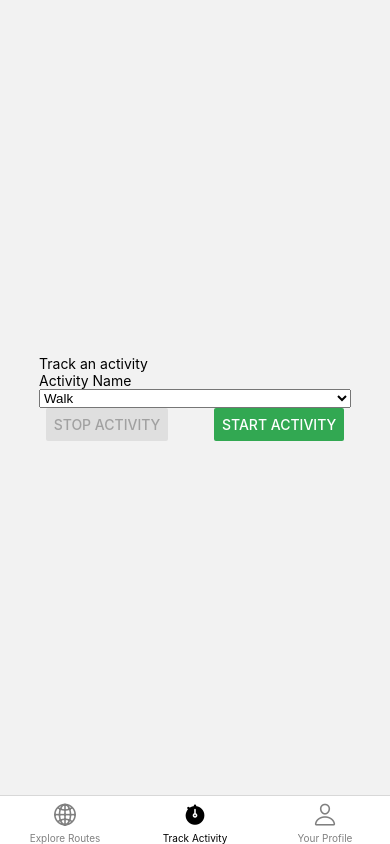
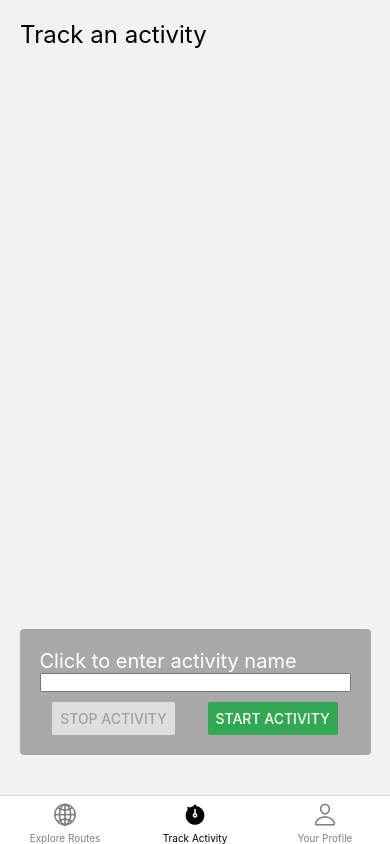
Before and after one commit to AJVEATS/activity-tracker-react-native, a React Native app: screen /MainBottomTabNavigator in a window 390 px wide. Built offline with nearby package versions, Linux system fonts and the light colour scheme.

Commit message:
Users can switch between their activities & public

```diff
--- a/Screens/ActivityScreen.js
+++ b/Screens/ActivityScreen.js
@@ -19,7 +19,7 @@
  * @param {Object} item - An object containing the activities information and data
  */
 import ActivityAltitudeChartComponent from '../Components/ActivityAltitudeChartComponent';
-import { Button, Keyboard, ScrollView, StyleSheet, TextInput, View } from 'react-native';
+import { Button, Keyboard, ScrollView, StyleSheet, Switch, TextInput, View, Text } from 'react-native';
 import ActivityMapPreviewComponent from '../Components/ActivityMapPreviewComponent';
 import ActivityInfoComponent from '../Components/ActivityInfoComponent';
 import { firebaseConfig } from '../Components/FirebaseAuthComponent';
@@ -39,6 +39,12 @@ const ActivityScreen = (item) => {
     const navigation = useNavigation();
     const [notes, onChangeNotes] = useState(null);
     const [activityWeather, setActivityWeather] = useState([]);
+
+
+    const [publicStatus, setPublic] = useState(false);
+    const toggleSwitch = () => setPublic(previousState => !previousState);
+
+    console.log(publicStatus);
 
     // Initialize Firebase
     const app = initializeApp(firebaseConfig);
@@ -196,9 +202,15 @@ const ActivityScreen = (item) => {
             if (notes != null) {
                 activity.notes = notes;
             }
+
+            if (publicStatus) {
+                activity.privacy = 'public';
+            } else {
+                activity.privacy = 'private';
+            }
             const collectionRef = doc(db, 'activities', `${userID}:${activity.endTime}`);
 
-            delete activity.endTime;
+            // delete activity.endTime;
             setDoc(collectionRef, activity, { merge: true });
             navigation.goBack();
         } catch (e) {
@@ -229,6 +241,16 @@ const ActivityScreen = (item) => {
                             value={notes}
                             onSubmitEditing={Keyboard.dismiss}
                             textAlignVertical={'top'} />
+                    </View>
+                    <View style={styles.switchContainer}>
+                        <Text style={styles.switchText}>Make Activity publicStatus</Text>
+                        <Switch
+                            trackColor={{ false: "#767577", true: "#81b0ff" }}
+                            thumbColor={publicStatus ? colors.black : "#f4f3f4"}
+                            ios_backgroundColor="#3e3e3e"
+                            onValueChange={toggleSwitch}
+                            value={publicStatus}
+                        />
                     </View>
                     <View style={styles.buttonContainer}>
                         <Button
@@ -280,6 +302,13 @@ const styles = StyleSheet.create({
         padding: 5,
         marginHorizontal: 10,
     },
+    switchContainer: {
+        marginHorizontal: 20,
+        flex: 1,
+        alignItems: 'center',
+        flexDirection: 'row',
+        justifyContent: 'space-between'
+    },
     buttonContainer: {
         width: '100%',
         display: 'flex',
--- a/Screens/ExploreScreen.js
+++ b/Screens/ExploreScreen.js
@@ -8,8 +8,9 @@
 import { getFirestore, collection, query, where, getDocs } from 'firebase/firestore';
 import PastActivityCardComponent from '../Components/PastActivityCardComponent';
 import { firebaseConfig } from '../Components/FirebaseAuthComponent';
-import { StyleSheet, Text, View, FlatList } from 'react-native';
+import { StyleSheet, Text, View, FlatList, Pressable } from 'react-native';
 import { SafeAreaView } from 'react-native-safe-area-context';
+import Ionicons from 'react-native-vector-icons/Ionicons';
 import React, { useEffect, useState } from 'react';
 import { initializeApp } from 'firebase/app';
 import { getAuth } from 'firebase/auth';
@@ -17,36 +18,63 @@ import colors from '../colors';
 
 const ExploreScreen = ({ navigation }) => {
     const [activities, setActivities] = useState([]);
+    const [activityQuery, setActivityQuery] = useState(false);
 
     const app = initializeApp(firebaseConfig);  // Connecting to the firestore collection
     const auth = getAuth(app);
     const user = (auth.currentUser);    // Getting the current user's data
     // console.log(user.uid); // For Testing
 
+    const [field, setField] = useState('uid');
+    const [fieldValue, setFieldValue] = useState(user.uid);
+
     useEffect(() => {
         /**
          * This fetches the user's past recorded activities every time this screen comes in focus.
         */
         const getActivitiesRerender = navigation.addListener("focus", () => {
-            getActivities();
+            getActivities('uid', user.uid);
         });
     }, []);
 
     /**
      * Gets all of the users stored activity documents from the 'activites' collection by their
      * user id. It sets the useState of 'activities' to all of the activity data from firestore
+     *
+     * @param {field} The field for the firestore get query
+     * @param {fieldValue} The field value for the firestore query
      */
-    async function getActivities() {
+    async function getActivities(field, fieldValue) {
 
         setActivities([]);
         const db = getFirestore(app);  // Connecting to the firestore database
-        const q = query(collection(db, "activities"), where('uid', '==', user.uid));   // Creating a query to get the activities with the user's user id
+        const q = query(collection(db, "activities"), where(field, '==', fieldValue));   // Creating a query to get the activities with the user's user id
 
         const querySnapshot = await getDocs(q);
         querySnapshot.forEach((doc) => {
             setActivities(activities => [...activities, { activityId: doc.id, activityData: doc.data() }]);
             // console.log(doc.id, " => ", doc.data()); // For Testing
         });
+    }
+
+    /**
+     * Changes the firestore get query to show all of the activities set to public
+    */
+    const publicButtonPress = () => {
+        console.log('public button pressed');
+        setActivities([]);
+        getActivities('privacy', 'public');
+        console.log('privacy', 'public');
+    }
+
+    /**
+     * Changes the firestore get query to show all of the user's activities
+    */
+    const privateButtonPress = () => {
+        console.log('private button pressed');
+        setActivities([]);
+        getActivities('uid', user.uid);
+        console.log('uid', user.uid);
     }
 
     return (
@@ -73,6 +101,24 @@ const ExploreScreen = ({ navigation }) => {
                     )
                 }}
             />
+            <View style={styles.buttonContainer}>
+                <Pressable
+                    style={styles.button}
+                    accessibilityLabel='View public activities'
+                    onPress={() => {
+                        publicButtonPress();
+                    }}>
+                    <Ionicons name="people-outline" size={24} color={colors.white} />
+                </Pressable>
+                <Pressable
+                    style={styles.button}
+                    accessibilityLabel='View your activities'
+                    onPress={() => {
+                        privateButtonPress();
+                    }}>
+                    <Ionicons name="person-outline" size={24} color={colors.white} />
+                </Pressable>
+            </View>
         </SafeAreaView>
     )
 }
@@ -82,6 +128,7 @@ export default ExploreScreen
 const styles = StyleSheet.create({
     exploreScreen: {
         marginTop: 10,
+        height: '100%',
     },
     exploreTitle: {
         fontSize: 24,
@@ -101,4 +148,27 @@ const styles = StyleSheet.create({
         color: colors.black,
         opacity: 0.8,
     },
+    buttonContainer: {
+        position: 'absolute',
+        bottom: 10,
+        width: '100%',
+        display: 'flex',
+        flexDirection: 'row',
+        justifyContent: 'space-evenly'
+    },
+    button: {
+        backgroundColor: colors.black,
+        borderRadius: 4,
+        padding: 10,
+        marginBottom: 10,
+        alignItems: 'center',
+        width: '45%',
+        textAlignVertical: 'center',
+    },
+    pressableText: {
+        color: colors.white,
+        fontSize: 17,
+        fontWeight: 'bold',
+        textTransform: 'uppercase',
+    },
 })
--- a/Screens/ProfileScreen.js
+++ b/Screens/ProfileScreen.js
@@ -10,7 +10,7 @@ import { getFirestore, getDoc, doc, deleteDoc, query, collection, where, getDocs
 import ProfileInfoComponent from '../Components/ProfileInfoComponent';
 import { firebaseConfig } from '../Components/FirebaseAuthComponent';
 import { SafeAreaView } from 'react-native-safe-area-context';
-import { deleteUser, getAuth, onAuthStateChanged } from 'firebase/auth';
+import { getAuth, onAuthStateChanged } from 'firebase/auth';
 import { Pressable, StyleSheet, Text } from 'react-native';
 import React, { useEffect, useState } from 'react';
 import { initializeApp } from 'firebase/app';
--- a/Screens/TrackingScreen.js
+++ b/Screens/TrackingScreen.js
@@ -22,6 +22,7 @@ import { Picker } from '@react-native-picker/picker';
 import React, { useState, useEffect } from 'react';
 import * as Location from 'expo-location';
 import moment from 'moment/moment';
+import colors from '../colors';
 
 export default function TrackingScreen({ navigation }) {
 
@@ -140,16 +141,22 @@ export default function TrackingScreen({ navigation }) {
     }
 
     return (
-        <SafeAreaView style={styles.container}>
+        <SafeAreaView style={styles.TrackingScreen}>
+            <Text style={styles.title}>Track an activity</Text>
+            <View style={styles.container}>
                 <View style={styles.activityInfoContainer}>
-                <Text>Track an activity</Text>
+                    {/* <Text>Track an activity</Text> */}
                     <TextInput
                         onChangeText={onChangeActivityName}
-                    placeholder={'Activity Name'}
+                        placeholder={'Click to enter activity name'}
                         value={activityName}
+                        placeholderTextColor={colors.white}
+                        style={styles.activityName}
                         onSubmitEditing={Keyboard.dismiss} />
                     <Picker
+                        style={styles.activityPicker}
                         selectedValue={selectedActivityType}
+                        dropdownIconColor={colors.white}
                         onValueChange={(itemValue, itemIndex) =>
                             setSelectedActivityType(itemValue)
                         }>
@@ -180,26 +187,52 @@ export default function TrackingScreen({ navigation }) {
                             Keyboard.dismiss()
                         }} />
                 </View>
+            </View>
             {/* <Text>{time}</Text> */}
         </SafeAreaView>
     );
 }
 
 const styles = StyleSheet.create({
+    TrackingScreen: {
+        // backgroundColor: 'black',
+        flex: 1,
+    },
+    title: {
+        fontSize: 24,
+        padding: 20,
+    },
     container: {
         flex: 1,
         alignItems: 'center',
-        justifyContent: 'center'
+        justifyContent: 'flex-end',
+        paddingBottom: 40,
     },
     activityInfoContainer: {
-        width: '80%',
+        width: '90%',
+        padding: 20,
+        paddingBottom: 10,
+        backgroundColor: colors.transparentBlack,
+        borderTopStartRadius: 4,
+        borderTopEndRadius: 4,
+    },
+    activityName: {
+        fontSize: 20,
+        color: colors.white,
+    },
+    activityPicker: {
+        color: colors.white,
     },
     buttonContainer: {
         display: 'flex',
         flexDirection: 'row',
         flexWrap: 'nowrap',
         justifyContent: 'space-evenly',
-        width: '100%',
+        width: '90%',
+        paddingBottom: 20,
+        backgroundColor: colors.transparentBlack,
+        borderBottomStartRadius: 4,
+        borderBottomEndRadius: 4,
     },
     buttons: {},
 })
--- a/colors.js
+++ b/colors.js
@@ -3,6 +3,7 @@
  */
 export default {
     black: '#000000',
+    transparentBlack: 'rgba(0, 0, 0, 0.3)',
     white: '#ffffff',
     gray: 'gray',
 }
```
Lines whose indentation alone changed are shown as unchanged.
